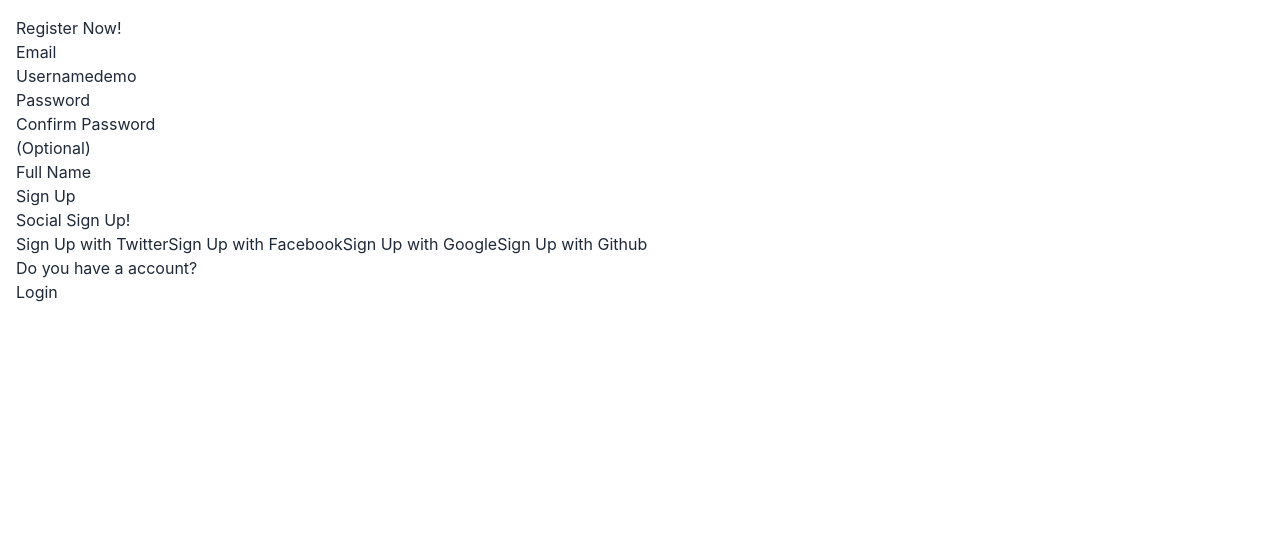
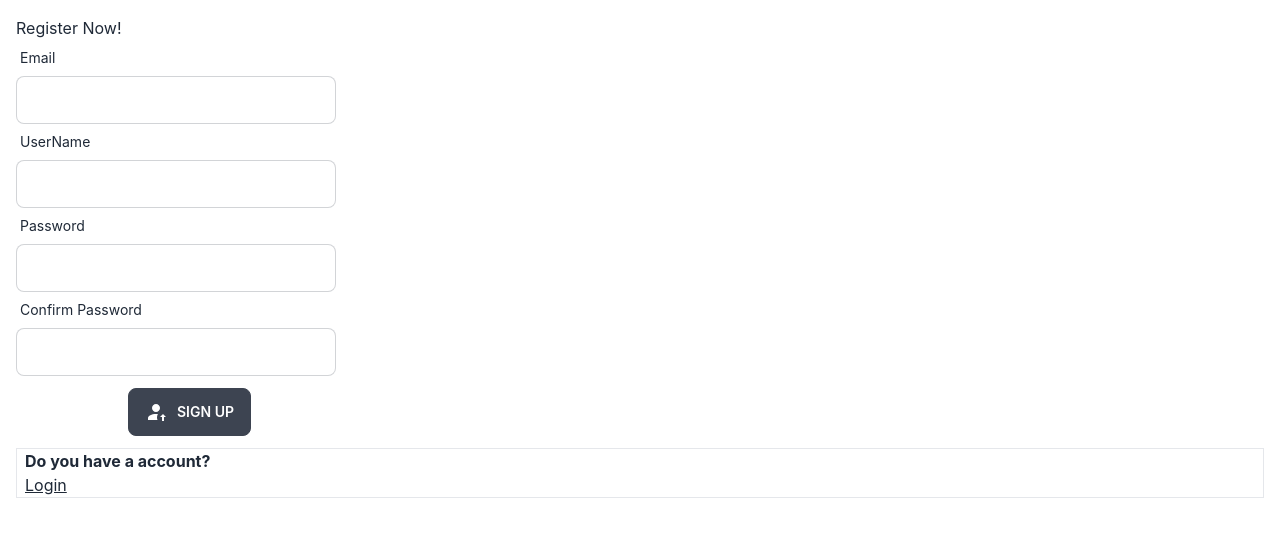
Before and after one commit to jmpevzla/react-wiposts, a React (Vite) app: page /register in a window 1280 px wide. Shown: the top 536 px of the page. Built offline with nearby package versions, Linux system fonts and the light colour scheme.

Commit message:
Add Base Styles LoginView & RegisterView

```diff
--- a/src/login/view/LoginView.tsx
+++ b/src/login/view/LoginView.tsx
@@ -1,4 +1,6 @@
-import AuthLayout from "@/layout/view/AuthLayout"
+import { Link } from 'react-router-dom'
+import { Icon } from "@mdi/react"
+import { mdiLogin } from "@mdi/js"
 
 export default LoginView
 
@@ -9,21 +11,32 @@ function LoginView() {
 
       <div>
         <form onSubmit={() => { history.pushState('','','/') }}>
-          <div>
-            <label>Email</label>
-            <input type="email" />
+          <div className="form-control w-full max-w-xs">
+            <label htmlFor="inputEmail" className="label">
+              <span className="label-text">Email</span>
+            </label>
+            <input id="inputEmail" type="email"
+              className="input input-bordered w-full max-w-xs" />
           </div>
 
-          <div>
-            <label>Password</label>
-            <input type="password" />
+          <div className="form-control w-full max-w-xs">
+            <label htmlFor="inputPassword" className="label">
+              <span className="label-text">Password</span>
+            </label>
+            <input id="inputPassword" type="password"
+              className="input input-bordered w-full max-w-xs" />
           </div>
 
-          <button>Login</button>
+          <div className="mt-3 ml-28">
+            <button className="btn gap-2">
+              <Icon path={mdiLogin} size={1} />
+              Login
+            </button>
+          </div>
         </form>
       </div>
 
-      <section>
+      <section className="hidden">
         <h3>Social Login</h3>
 
         <div>
@@ -34,12 +47,16 @@ function LoginView() {
         </div>
       </section>
 
-      <footer>
-        <p>Don't you have a account?</p>
-        <a href="/register">Register</a>
+      <footer className="mt-3 border px-2">
+        <div>
+          <p className="font-bold">Don't you have a account?</p>
+          <Link className="link" to="/register">Register</Link>
+        </div>
 
-        <p>You forgot your password?</p>
-        <a href="/recover-password">Recover Password</a>
+        <div>
+          <p className="font-bold">You forgot your password?</p>
+          <Link className="link" to="/recover-password">Recover Password</Link>
+        </div>
       </footer>
     </section>
   )
--- a/src/register/view/RegisterView.tsx
+++ b/src/register/view/RegisterView.tsx
@@ -1,3 +1,7 @@
+import { Link } from "react-router-dom"
+import { Icon } from "@mdi/react"
+import { mdiAccountArrowUp } from "@mdi/js"
+
 export default RegisterView
 
 function RegisterView() {
@@ -7,37 +11,48 @@ function RegisterView() {
 
       <div>
         <form onSubmit={() => { history.pushState('','','/') }}>
-          <div>
-            <label>Email</label>
-            <input type="email" />
+          <div className="form-control w-full max-w-xs">
+            <label htmlFor="inputEmail" className="label">
+              <span className="label-text">Email</span>
+            </label>
+            <input id="inputEmail" type="email"
+              className="input input-bordered w-full max-w-xs" />
           </div>
 
-          <div>
-            <label>Username</label>
-            <input type="text" value="demo" />
+          <div className="form-control w-full max-w-xs">
+            <label htmlFor="inputUsername" className="label">
+              <span className="label-text">UserName</span>
+            </label>
+            <input id="inputUsername" type="text"
+              className="input input-bordered w-full max-w-xs" />
           </div>
 
-          <div>
-            <label>Password</label>
-            <input type="password" />
+          <div className="form-control w-full max-w-xs">
+            <label htmlFor="inputPassword" className="label">
+              <span className="label-text">Password</span>
+            </label>
+            <input id="inputPassword" type="password"
+              className="input input-bordered w-full max-w-xs" />
           </div>
 
-          <div>
-            <label>Confirm Password</label>
-            <input type="password" />
+          <div className="form-control w-full max-w-xs">
+            <label htmlFor="inputConfPassword" className="label">
+              <span className="label-text">Confirm Password</span>
+            </label>
+            <input id="inputConfPassword" type="password"
+              className="input input-bordered w-full max-w-xs" />
           </div>
 
-          (Optional)
-          <div>
-            <label>Full Name</label>
-            <input type="text" />
+          <div className="mt-3 ml-28">
+            <button className="btn gap-2">
+              <Icon path={mdiAccountArrowUp} size={1} />
+              Sign Up
+            </button>
           </div>
-
-          <button>Sign Up</button>
         </form>
       </div>
 
-      <section>
+      <section className="hidden">
         <h3>Social Sign Up!</h3>
 
         <div>
@@ -48,9 +63,11 @@ function RegisterView() {
         </div>
       </section>
 
-      <footer>
-        <p>Do you have a account?</p>
-        <a href="/login">Login</a>
+      <footer className="mt-3 border px-2">
+        <div>
+          <p className="font-bold">Do you have a account?</p>
+          <Link className="link" to="/login">Login</Link>
+        </div>
       </footer>
     </section>
   )
```
